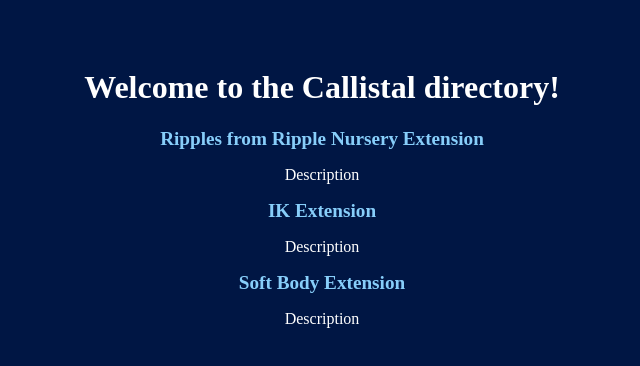
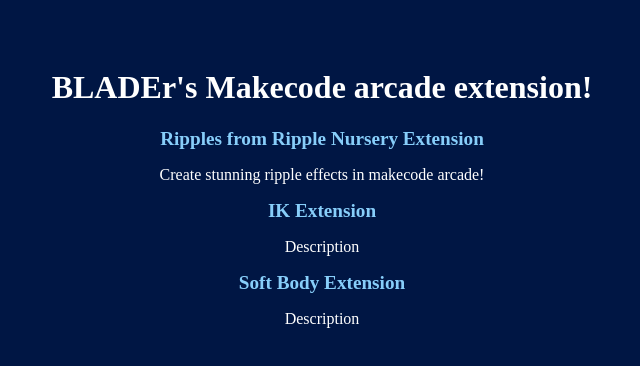
Before and after one commit to bladebaillio/bladebaillio.github.io, a plain HTML site: page index.html in a window 1280 px wide. Shown: the whole page, without its empty margins (318-958 px from the left). Drawn offline with Linux system fonts and the light colour scheme.

Commit message:
Update index.html

```diff
--- a/index.html
+++ b/index.html
@@ -30,11 +30,11 @@
   </style>
 </head>
 <body>
-  <h1>Welcome to the Callistal directory!</h1>
+  <h1>BLADEr's Makecode arcade extension!</h1>
 
   <a href="https://bladebaillio.github.io/ripples-from-ripple-nursery-extension/"><b>Ripples from Ripple Nursery Extension</b></a>
   <p>
-    Description
+    Create stunning ripple effects in makecode arcade!
   </p>
 
   <a href="https://njakonkalwa.github.io/ik-extension/"><b>IK Extension</b></a>
```
